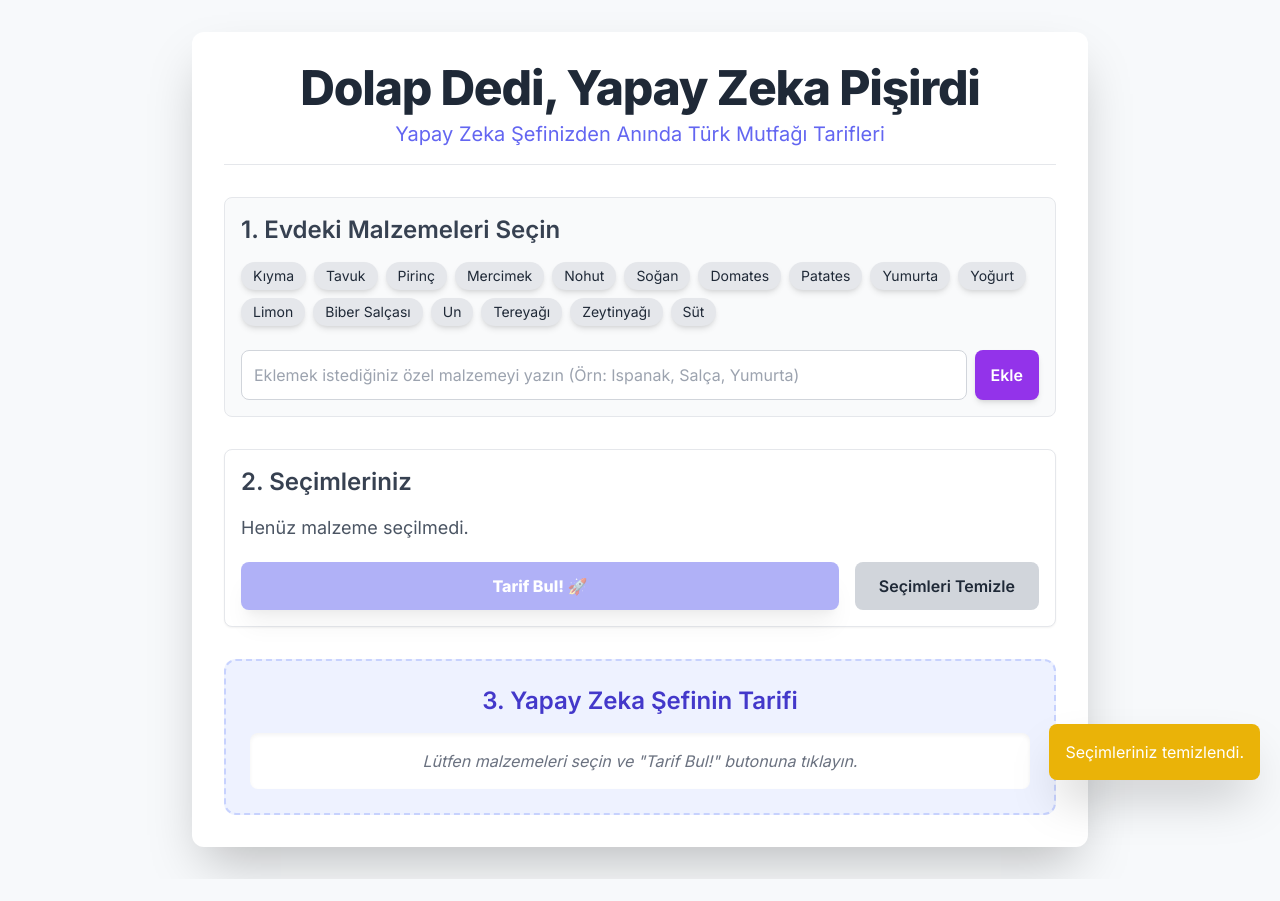
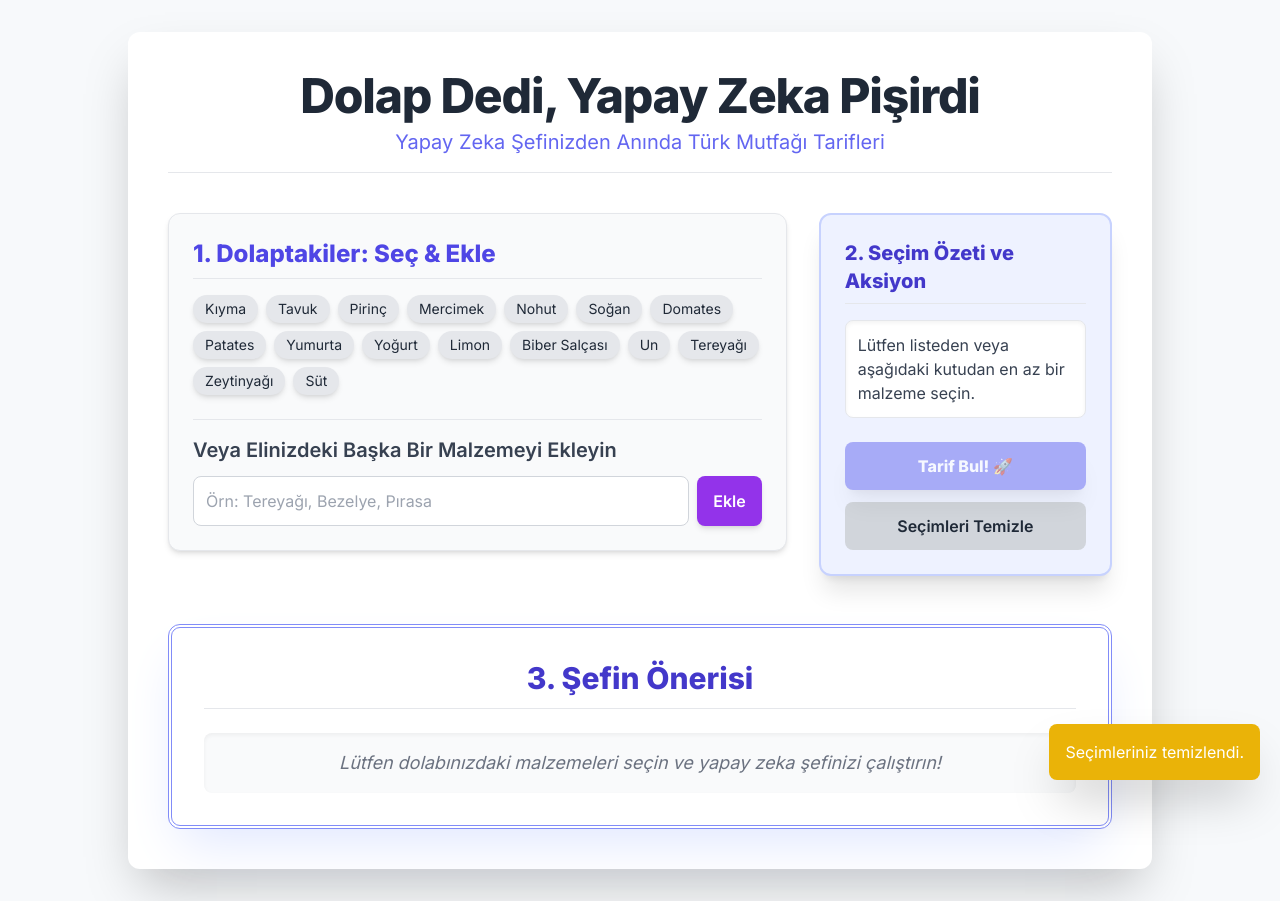
Before and after one commit to zyaakcay/ai-tarif, a plain HTML site: page index.html in a window 1280 px wide. Both pictures are taken after a click on the button "Seçimleri Temizle". Before the commit the page ends 879 px from the top, so only its background shows below. Drawn offline with nearby package versions, Linux system fonts and the light colour scheme.

Commit message:
Update index.html

```diff
--- a/index.html
+++ b/index.html
@@ -15,7 +15,7 @@
         }
         /* Custom scrollbar for recipe content */
         #recipe-output {
-            max-height: 400px;
+            max-height: 500px;
             overflow-y: auto;
             scrollbar-width: thin; /* Firefox */
             scrollbar-color: #3b82f6 #f1f1f1; /* Firefox */
@@ -34,46 +34,61 @@
 </head>
 <body class="p-4 sm:p-8 min-h-screen flex items-start justify-center">
 
-    <div class="w-full max-w-4xl bg-white shadow-2xl rounded-xl p-6 sm:p-8">
+    <div class="w-full max-w-5xl bg-white shadow-2xl rounded-xl p-8 sm:p-10">
 
         <!-- Başlık Bölümü -->
-        <header class="text-center mb-8 border-b pb-4">
+        <header class="text-center mb-10 border-b pb-4">
             <h1 class="text-4xl sm:text-5xl font-extrabold text-gray-800 tracking-tight">
                 Dolap Dedi, Yapay Zeka Pişirdi
             </h1>
             <p class="text-xl text-indigo-500 mt-2">Yapay Zeka Şefinizden Anında Türk Mutfağı Tarifleri</p>
         </header>
 
-        <!-- Malzeme Seçim Bölümü -->
-        <section class="mb-8 p-4 border rounded-lg bg-gray-50">
-            <h2 class="text-2xl font-semibold text-gray-700 mb-4">1. Evdeki Malzemeleri Seçin</h2>
+        <!-- Ana Konteyner: Giriş (Sol) ve Aksiyon/Özet (Sağ) -->
+        <div class="grid grid-cols-1 lg:grid-cols-3 gap-8">
 
-            <div id="ingredient-list" class="flex flex-wrap gap-2 mb-4">
+            <!-- SOL Sütun: Malzeme Seçimi ve Ekleme (Geniş Alan) -->
+            <div class="lg:col-span-2">
+                <section class="p-6 border rounded-xl bg-gray-50 shadow-md">
+
+                    <h2 class="text-2xl font-bold text-gray-800 mb-4 border-b pb-2 text-indigo-600">1. Dolaptakiler: Seç & Ekle</h2>
+
+                    <!-- Hazır Malzeme Butonları -->
+                    <div id="ingredient-list" class="flex flex-wrap gap-2 mb-6">
                         <!-- Malzeme Butonları Buraya JS ile Doldurulacak -->
                     </div>
 
                     <!-- Özel Malzeme Ekleme Alanı -->
-            <div class="flex flex-col sm:flex-row gap-2 mt-6">
+                    <div class="mt-4 border-t pt-4">
+                        <h3 class="text-xl font-semibold text-gray-700 mb-3">Veya Elinizdeki Başka Bir Malzemeyi Ekleyin</h3>
+                        <div class="flex flex-col sm:flex-row gap-2">
                             <input type="text" id="custom-ingredient-input" onkeyup="if(event.key === 'Enter') addCustomIngredient()"
-                       placeholder="Eklemek istediğiniz özel malzemeyi yazın (Örn: Ispanak, Salça, Yumurta)"
-                       class="flex-grow p-3 border border-gray-300 rounded-lg focus:ring-indigo-500 focus:border-indigo-500">
+                                placeholder="Örn: Tereyağı, Bezelye, Pırasa"
+                                class="flex-grow p-3 border border-gray-300 rounded-lg focus:ring-purple-500 focus:border-purple-500">
                             <button onclick="addCustomIngredient()"
                                     class="bg-purple-600 hover:bg-purple-700 text-white font-semibold py-3 px-4 rounded-lg transition duration-300 shadow-md">
                                 Ekle
                             </button>
                         </div>
+                    </div>
                 </section>
+            </div>
 
-        <!-- Seçilen Malzemeler ve Butonlar -->
-        <section class="mb-8 p-4 border rounded-lg bg-white shadow-sm">
-            <h2 class="text-2xl font-semibold text-gray-700 mb-4">2. Seçimleriniz</h2>
-            <div id="selected-ingredients-display" class="text-lg text-gray-600 mb-4 h-8">
+            <!-- SAĞ Sütun: Aksiyon ve Özet (Daha Dar Alan) -->
+            <div class="lg:col-span-1">
+                <section class="sticky top-8 p-6 rounded-xl bg-indigo-50 border-2 border-indigo-200 shadow-xl">
+
+                    <h3 class="text-xl font-bold text-indigo-700 mb-4 border-b pb-2">2. Seçim Özeti ve Aksiyon</h3>
+
+                    <!-- Seçilen Malzemeler Özeti -->
+                    <div id="selected-ingredients-display" class="text-md text-gray-700 mb-6 min-h-[4rem] bg-white p-3 rounded-lg border shadow-inner">
                         Henüz malzeme seçilmedi.
                     </div>
 
-            <div class="flex justify-between gap-4 flex-wrap">
+                    <!-- Aksiyon Butonları -->
+                    <div class="flex flex-col gap-3">
                         <button id="find-recipe-button" onclick="findRecipe()" disabled
-                        class="flex-grow bg-indigo-500 text-white font-bold py-3 px-6 rounded-lg transition duration-300 opacity-50 cursor-not-allowed shadow-xl hover:shadow-2xl disabled:opacity-50">
+                                class="bg-indigo-500 text-white font-bold py-3 px-6 rounded-lg transition duration-300 opacity-50 cursor-not-allowed shadow-xl hover:shadow-2xl disabled:opacity-50">
                             Tarif Bul! 🚀
                         </button>
                         <button onclick="clearSelections()"
@@ -82,17 +97,21 @@
                         </button>
                     </div>
                 </section>
+            </div>
+        </div>
 
         <!-- Sonuç Bölümü -->
-        <section class="mt-8 p-6 border-2 border-dashed border-indigo-200 rounded-xl bg-indigo-50">
-            <h2 class="text-2xl font-semibold text-indigo-700 mb-4 text-center">3. Yapay Zeka Şefinin Tarifi</h2>
-            <div id="recipe-output" class="text-gray-800 p-4 bg-white rounded-lg shadow-inner">
-                <p id="initial-message" class="text-center text-gray-500 italic">Lütfen malzemeleri seçin ve "Tarif Bul!" butonuna tıklayın.</p>
+        <section class="mt-12 p-8 border-4 border-double border-indigo-400 rounded-xl bg-white shadow-2xl shadow-indigo-100">
+
+            <h2 class="text-3xl font-extrabold text-indigo-700 mb-6 text-center border-b pb-3">3. Şefin Önerisi</h2>
+
+            <div id="recipe-output" class="text-gray-800 p-4 rounded-lg shadow-inner bg-gray-50">
+                <p id="initial-message" class="text-center text-lg text-gray-500 italic">Lütfen dolabınızdaki malzemeleri seçin ve yapay zeka şefinizi çalıştırın!</p>
             </div>
 
             <!-- Paylaşım Butonu -->
-            <div id="share-section" class="mt-4 text-center hidden">
-                <button onclick="shareRecipe()" class="bg-green-500 hover:bg-green-600 text-white font-semibold py-2 px-4 rounded-lg transition duration-300 shadow-md">
+            <div id="share-section" class="mt-6 text-center hidden">
+                <button onclick="shareRecipe()" class="bg-green-500 hover:bg-green-600 text-white font-semibold py-3 px-6 rounded-lg transition duration-300 shadow-xl">
                     Bu Tarife Bayıldım! Paylaş 📋
                 </button>
             </div>
@@ -104,9 +123,9 @@
     </div>
 
     <script>
-        // CRITICAL: Worker'ınızın URL'si. Bu adres Cloudflare Pages'daki ROTAYA gitmelidir.
-        // Pages bu isteği alacak ve rotada tanımladığımız "ai-tarif-api" Worker'ına yönlendirecektir.
-        const WORKER_ENDPOINT = "https://zya.acmteches.com/api/generate-recipe";
+        // UYARI: Bu yöntem, API anahtarınızı herkesin görebileceği şekilde tutar. Yalnızca test amaçlı kullanılmalıdır.
+        const API_KEY = "AIzaSyCWfHT7NWugfnnTRu0ETLNgqOCc-twsMms";
+        const API_URL = "https://generativelanguage.googleapis.com/v1beta/models/gemini-2.5-flash-preview-09-2025:generateContent";
 
         const INITIAL_INGREDIENTS = ['Kıyma', 'Tavuk', 'Pirinç', 'Mercimek', 'Nohut', 'Soğan', 'Domates', 'Patates', 'Yumurta', 'Yoğurt', 'Limon', 'Biber Salçası', 'Un', 'Tereyağı', 'Zeytinyağı', 'Süt'];
         let selectedIngredients = [];
@@ -207,9 +226,9 @@
             findRecipeButton.classList.toggle('cursor-not-allowed', selectedIngredients.length === 0);
 
             if (selectedIngredients.length > 0) {
-                selectedIngredientsDisplayEl.innerHTML = `Seçili: <span class="font-bold text-indigo-700">${selectedIngredients.join(', ')}</span>`;
+                selectedIngredientsDisplayEl.innerHTML = `<span class="font-bold text-indigo-700">${selectedIngredients.join(', ')}</span>`;
             } else {
-                selectedIngredientsDisplayEl.textContent = 'Henüz malzeme seçilmedi.';
+                selectedIngredientsDisplayEl.textContent = 'Lütfen listeden veya aşağıdaki kutudan en az bir malzeme seçin.';
             }
         }
 
@@ -219,7 +238,7 @@
         function clearSelections() {
             selectedIngredients = [];
             renderIngredients();
-            recipeOutputEl.innerHTML = `<p id="initial-message" class="text-center text-gray-500 italic">Lütfen malzemeleri seçin ve "Tarif Bul!" butonuna tıklayın.</p>`;
+            recipeOutputEl.innerHTML = `<p id="initial-message" class="text-center text-lg text-gray-500 italic">Lütfen dolabınızdaki malzemeleri seçin ve yapay zeka şefinizi çalıştırın!</p>`;
             shareSectionEl.classList.add('hidden');
             showMessage('Seçimleriniz temizlendi.', 'bg-yellow-500');
         }
@@ -255,8 +274,26 @@
 
         // --- API ve İş Mantığı ---
 
+        // JSON formatı tanımı
+        const recipeSchema = {
+            type: "OBJECT",
+            properties: {
+                "recipeName": { "type": "STRING", "description": "Tarifin Türkçe Adı" },
+                "ingredients": {
+                    "type": "ARRAY",
+                    "items": { "type": "STRING", "description": "Gerekli tüm malzemeler (miktar belirtilerek)" }
+                },
+                "recipe": {
+                    "type": "ARRAY",
+                    "items": { "type": "STRING", "description": "Hazırlanış adımları." }
+                }
+            },
+            "propertyOrdering": ["recipeName", "ingredients", "recipe"]
+        };
+
+
         /**
-         * Seçili malzemelerle Gemini API'sine istek gönderir (Worker üzerinden).
+         * Seçili malzemelerle Gemini API'sine doğrudan istek gönderir.
          */
         async function findRecipe() {
             if (selectedIngredients.length === 0) {
@@ -264,45 +301,63 @@
                 return;
             }
 
+            if (API_KEY === "BURAYA_GEMINI_API_ANAHTARINIZI_YAPISTIRIN" || API_KEY.length < 20) {
+                 const manualKeyError = "API Anahtarı bulunamadı. Lütfen index.html dosyasındaki API_KEY değişkenini kendi anahtarınızla güncelleyin.";
+                 recipeOutputEl.innerHTML = `<p class="text-red-500 font-semibold text-center p-4">${manualKeyError}</p>`;
+                 showMessage(manualKeyError, 'bg-red-500');
+                 return;
+            }
+
             showLoading();
             findRecipeButton.disabled = true;
 
+            const systemPrompt = "Sen, Türkiye'deki ev mutfaklarına odaklanmış, uzman ve pratik bir Yapay Zeka Şefisin. Gönderilen malzemelerle sadece Türk Mutfağına ait basit ve günlük bir yemek tarifi oluştur. Cevabını Türkçe ve tam olarak verilen JSON şemasına uygun olarak döndür.";
             const userQuery = `Elimde bu malzemeler var: ${selectedIngredients.join(', ')}. Sadece bu malzemelerden (veya ek olarak temel mutfak malzemeleri kullanarak) hazırlanabilecek, Türk Mutfağına özgü, basit ve günlük bir yemek tarifi bul.`;
 
+            const payload = {
+                contents: [{ parts: [{ text: userQuery }] }],
+                systemInstruction: { parts: [{ text: systemPrompt }] },
+                generationConfig: {
+                    responseMimeType: "application/json",
+                    responseSchema: recipeSchema
+                }
+            };
+
             try {
-                // API isteğini Worker'a gönderiyoruz
-                const response = await fetch(WORKER_ENDPOINT, {
+                const response = await fetch(`${API_URL}?key=${API_KEY}`, {
                     method: 'POST',
                     headers: { 'Content-Type': 'application/json' },
-                    body: JSON.stringify({ userQuery })
+                    body: JSON.stringify(payload)
                 });
 
                 if (!response.ok) {
-                    throw new Error(`Worker'dan HTTP hatası: ${response.status}`);
+                    throw new Error(`API Hatası: ${response.status} - ${response.statusText}`);
                 }
 
                 const result = await response.json();
 
-                // Worker'dan gelen hata mesajını kontrol et
-                if (result.error) {
-                     throw new Error(result.error);
+                const responseText = result.candidates?.[0]?.content?.parts?.[0]?.text;
+
+                if (!responseText) {
+                    throw new Error("API'den geçerli bir cevap alınamadı.");
                 }
 
                 // API'den gelen JSON metnini parse et
-                const recipeJson = JSON.parse(result.text);
+                const recipeJson = JSON.parse(responseText);
 
                 renderRecipe(recipeJson);
                 showMessage('Tarif başarıyla bulundu!', 'bg-green-500');
 
             } catch (error) {
                 console.error("Tarif bulma hatası:", error);
-                const errorMessage = "Tarif bulunurken bir hata oluştu. Lütfen Cloudflare Worker ayarlarını (Örn: API Anahtarını) kontrol edin veya daha sonra tekrar deneyin.";
+                const errorMessage = `Tarif bulunurken bir hata oluştu: ${error.message}. Lütfen API Anahtarınızın doğru ve geçerli olduğundan emin olun.`;
                 recipeOutputEl.innerHTML = `<p class="text-red-500 font-semibold text-center p-4">${errorMessage}</p>`;
                 showMessage(errorMessage, 'bg-red-500');
             } finally {
                 findRecipeButton.disabled = false;
             }
         }
+
 
         /**
          * Gelen JSON tarifini HTML olarak ekrana basar.
@@ -315,19 +370,28 @@
             html += `<div class="mb-4">
                         <p class="text-xl font-semibold text-gray-700 mb-2">Gerekli Malzemeler:</p>
                         <ul class="list-disc list-inside ml-4 text-gray-700">`;
+            // Dizi kontrolü ekle
+            if (Array.isArray(recipe.ingredients)) {
                 recipe.ingredients.forEach(item => {
                     html += `<li class="mb-1">${item}</li>`;
                 });
+            } else {
+                 html += `<li class="mb-1 text-red-500">Malzeme listesi okunamadı. Lütfen API cevabını kontrol edin.</li>`;
+            }
             html += `</ul></div>`;
 
             // Hazırlanış
             html += `<div class="mb-4">
                         <p class="text-xl font-semibold text-gray-700 mb-2">Hazırlanışı:</p>
                         <ol class="list-decimal list-inside ml-4 text-gray-700">`;
-            // Hazırlanış adımları dizide gelmelidir
+            // Dizi kontrolü ekle
+             if (Array.isArray(recipe.recipe)) {
                 recipe.recipe.forEach(step => {
                     html += `<li class="mb-2">${step}</li>`;
                 });
+            } else {
+                 html += `<li class="mb-2 text-red-500">Hazırlanış adımları okunamadı. Lütfen API cevabını kontrol edin.</li>`;
+            }
             html += `</ol></div>`;
 
             recipeOutputEl.innerHTML = html;
```
Lines whose indentation alone changed are shown as unchanged.
